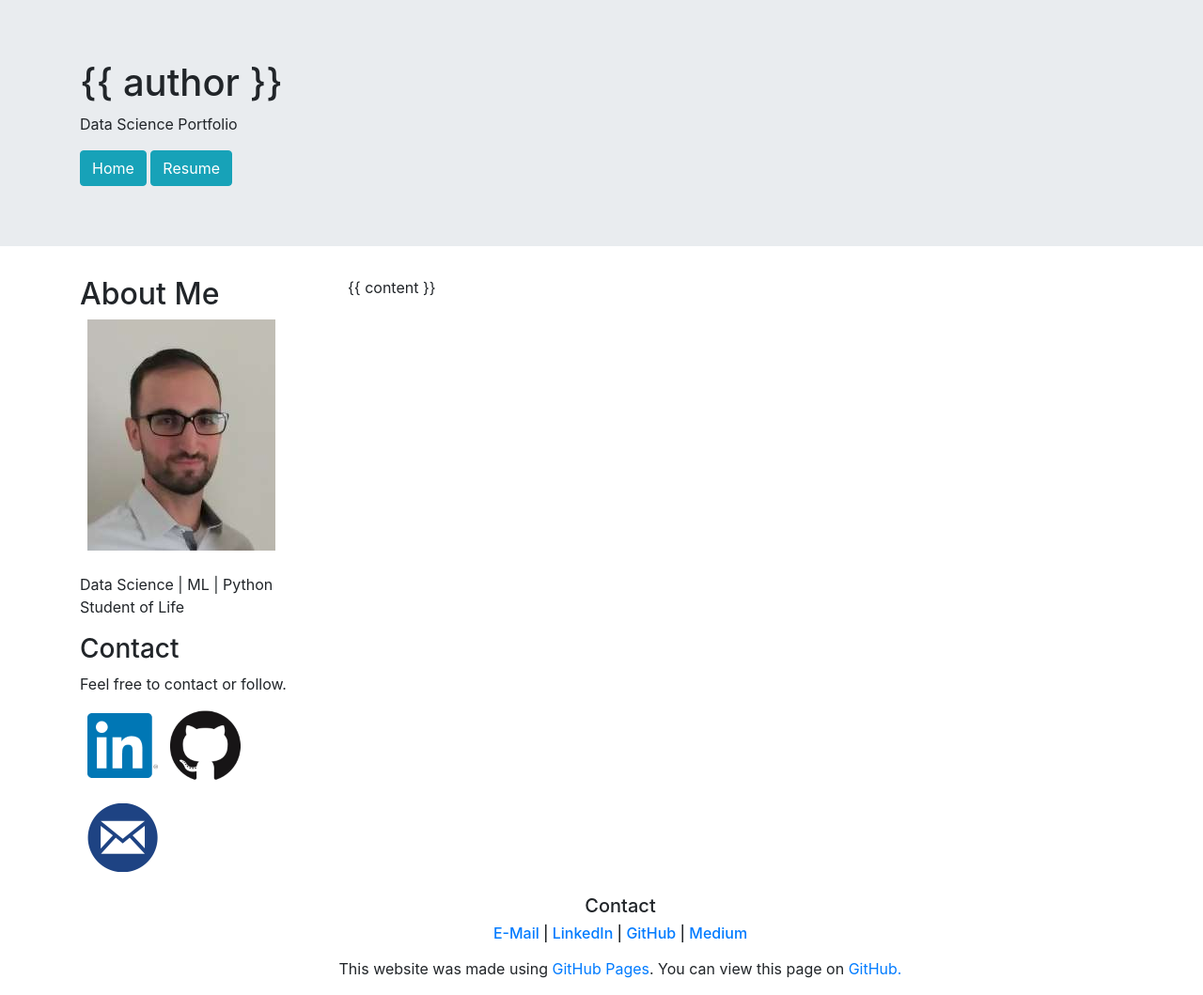
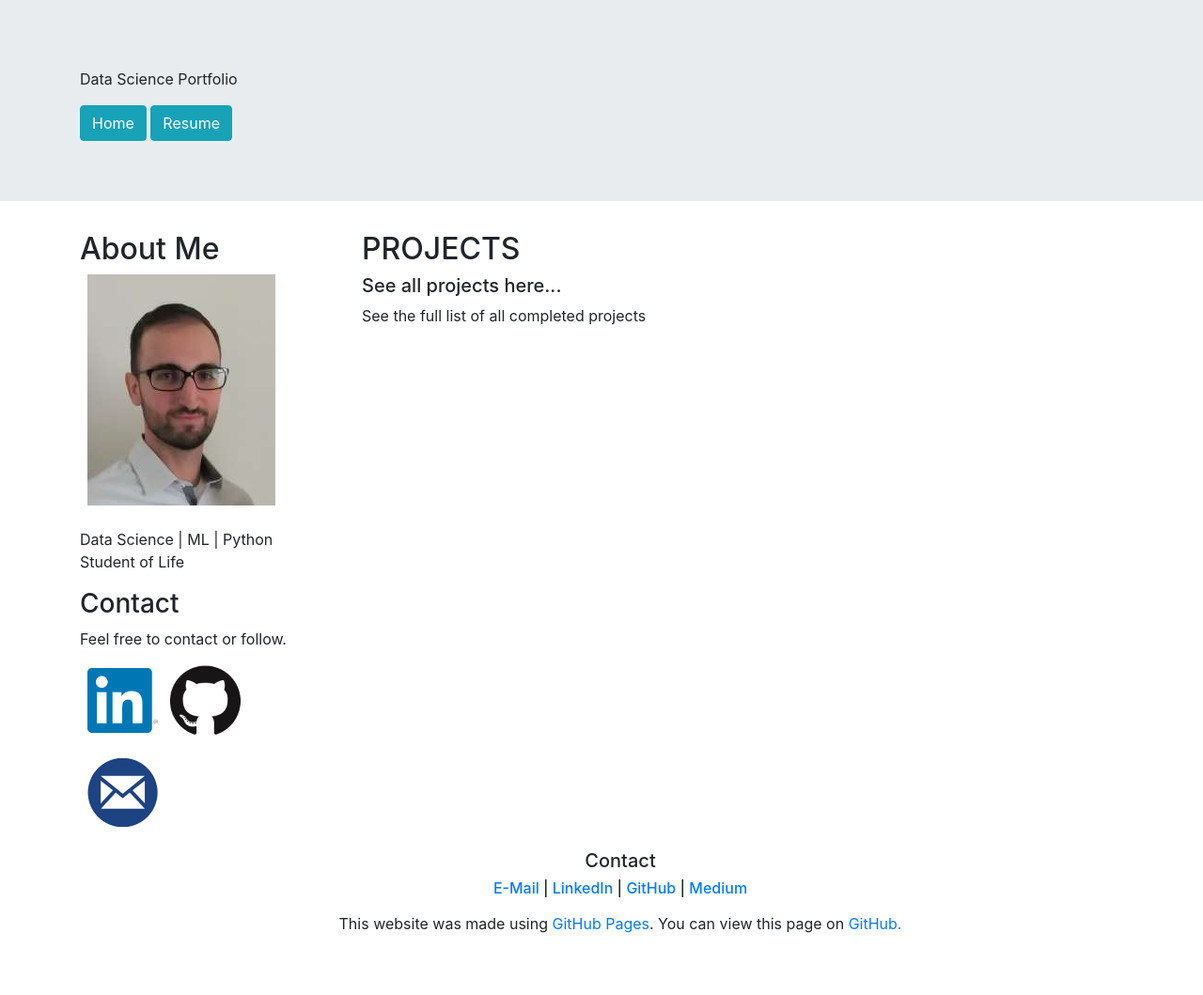
Before and after one commit to sergatron/sergatron.github.io, a Jekyll site: the page built from index.html, in a window 1280 px wide. Shown: the whole page at 94% size. Built offline with Jekyll 4.4.1, drawn with Linux system fonts in a browser that asks for light colours; after the commit the page ends 1011 px from its top, so only the background shows below that.

Commit message:
Update content

```diff
--- a/index.html
+++ b/index.html
@@ -1,92 +1,14 @@
-<!DOCTYPE html>
-<html lang="en">
-<head>
-  <title>{{ page.title }}</title>
-  <meta charset="utf-8">
-  <meta name="viewport" content="width=device-width, initial-scale=1">
-  <link rel="stylesheet" href="https://maxcdn.bootstrapcdn.com/bootstrap/4.4.1/css/bootstrap.min.css">
-  <script src="https://ajax.googleapis.com/ajax/libs/jquery/3.4.1/jquery.min.js"></script>
-  <script src="https://cdnjs.cloudflare.com/ajax/libs/popper.js/1.16.0/umd/popper.min.js"></script>
-  <script src="https://maxcdn.bootstrapcdn.com/bootstrap/4.4.1/js/bootstrap.min.js"></script>
-</head>
+---
+layout: default
+title: Data Science Portfolio
+author: Sergey Mouzykin
+---
 
-<body>
+<div class="col-sm-8">
 
-	<div class="jumbotron jumbotron-fluid">
-	  <div class="container">
-		<h1>{{ author }}</h1>
-		<p>Data Science Portfolio</p>
-
-		<a href="https://sergatron.github.io/" class="btn btn-info" role="button">Home</a>
-		<a href="https://github.com/sergatron/Portfolio/blob/master/Sergey_Mouzykin_Resume.pdf" class="btn btn-info" role="button">Resume</a>
-
-	  </div>
-	</div>
-
-		<div class="container container-fluid" style="margin-top:0">
-		  <div class="row">
-				<div class="col-sm-3">
-					<!--Photo and About Me Column-->
-					<h2>About Me</h2>
-					<div class="img"><img src="assets/me_200.jpg" alt="my_face" class="img-fluid mb-4 ml-2"></div>
-					<p>Data Science | ML | Python Student of Life</p>
-
-				  <h3>Contact</h3>
-				  <p>Feel free to contact or follow.</p>
-						<div id="follow-me" class="mt-2">
-							<!--social media buttons column-->
-							<a href="#">
-								<img src="assets/linkedinlogo_75.png" alt="linkedin" class="img-fluid mb-4 ml-2">
-							</a>
-
-							<a href="https://github.com/sergatron">
-								<img src="assets/githublogo_75.png" alt="github" class="img-fluid mb-4 ml-2">
-							</a>
-
-							<a href="mailto:smouzykin@gmail.com">
-								<img src="assets/email_logo_75.png" alt="github" class="img-fluid mb-4 ml-2">
-							</a>
-					</div>
-				  <hr class="d-sm-none">
-				</div>
-
-				<div class="col-sm-8">
-				  {{ content }}
-
-				</div>
-		  </div>
-		</div>
-
-
-<div class="container text-center" style="margin-top:100">
-
-	<footer>
-		<div class="col-sm-12">
-			<ul>
-				<div class="mx-auto" style="width:200px"><h5>Contact</h5></div>
-					<h6>
-						<a href="mailto:smouzykin@gmail.com">E-Mail</a> |
-						<a href="https://www.linkedin.com/in/sergey-mouzykin-bb144778/">LinkedIn</a> |
-						<a href="https://github.com/sergatron">GitHub</a> |
-						<a href="https://medium.com/@smouzykin">Medium</a>
-					</h6>
-			</ul>
-		</div>
-
-		<div class="col-sm-12">
-			<ul>
-				<div class="mx-auto">
-					<p>
-						This website was made using <a href="https://pages.github.com/">GitHub Pages</a>. You can view this page on <a href="https://github.com/sergatron/sergatron.github.io">GitHub.</a>
-					</p>
-				</div>
-			</ul>
-		</div>
-
-	</footer>
-
+	<h2>PROJECTS</h2>
+	<h5>See all projects here...</h5>
+	<div class="img"><a href="assets/gears.png"></a></div>
+	<p>See the full list of all completed projects</p>
+	<br>
 </div>
-
-</body>
-
-</html>
```
